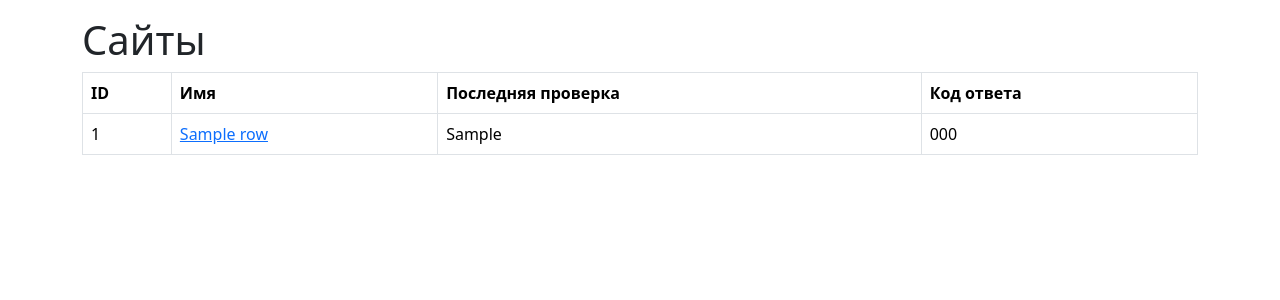
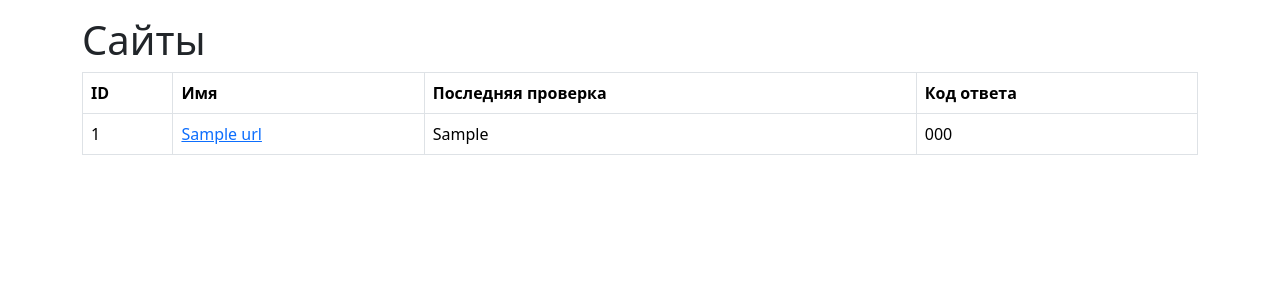
Before and after one commit to shrvtv/python-project-83, a Flask app: template page_analyzer/templates/urls.html in a window 1280 px wide. Shown: the part 56-356 px from the top of the page. Run offline with Flask 3, Linux system fonts and the light colour scheme; the template is opened without the code that fills it: most values are stand-ins (such as "Sample title", 1, 10 or a date in 2020); some libraries are stand-ins or nearby versions.

Commit message:
Additional refactoring of DB usage

```diff
--- a/page_analyzer/app.py
+++ b/page_analyzer/app.py
@@ -25,32 +25,26 @@ def index():
 
 @app.get("/urls")
 def urls():
-    urls = repo.get_all_urls()()
+    urls = repo.get_all_urls()
     return render_template("urls.html", urls=urls)
 
 
 @app.route("/urls/<int:url_id>")
 def website(url_id):
-    with psycopg2.connect(DATABASE_URL) as conn:
-        with conn.cursor(cursor_factory=NamedTupleCursor) as cur:
-            cur.execute(
-                "SELECT id, name, created_at FROM urls WHERE id = %s;",
-                (url_id,)
-            )
-            row = cur.fetchone()
-        if row is None:
-            abort(404)
-        with conn.cursor(cursor_factory=NamedTupleCursor) as cur:
-            cur.execute("""
-                SELECT id, url_id, status_code, h1,
-                       title, description, created_at
-                FROM url_checks WHERE url_id = %s
-                ORDER BY id DESC;
-                """,
-                (url_id,)
-            )
-            checks = cur.fetchall()
-    return render_template("website.html", website=row, checks=checks)
+    url = repo.find_by_id(url_id)
+    if url is None:
+        abort(404)
+    with conn.cursor(cursor_factory=NamedTupleCursor) as cur:
+        cur.execute("""
+            SELECT id, url_id, status_code, h1,
+                   title, description, created_at
+            FROM url_checks WHERE url_id = %s
+            ORDER BY id DESC;
+            """,
+            (url_id,)
+        )
+        checks = cur.fetchall()
+    return render_template("website.html", website=url, checks=checks)
 
 
 @app.post("/urls")
--- a/page_analyzer/classes.py
+++ b/page_analyzer/classes.py
@@ -1,5 +1,4 @@
 from psycopg2.extras import NamedTupleCursor
-
 
 class URL:
     def __init__(self, row):
--- a/page_analyzer/templates/urls.html
+++ b/page_analyzer/templates/urls.html
@@ -18,7 +18,7 @@
           {{ url.id }}
         </td>
         <td>
-          <a href="{{ url_for('website', url_id=url.id) }}">{{ row.name }}</a>
+          <a href="{{ url_for('website', url_id=url.id) }}">{{ url.name }}</a>
         </td>
         <td>
           {{ url.last_check or '' }}
```
